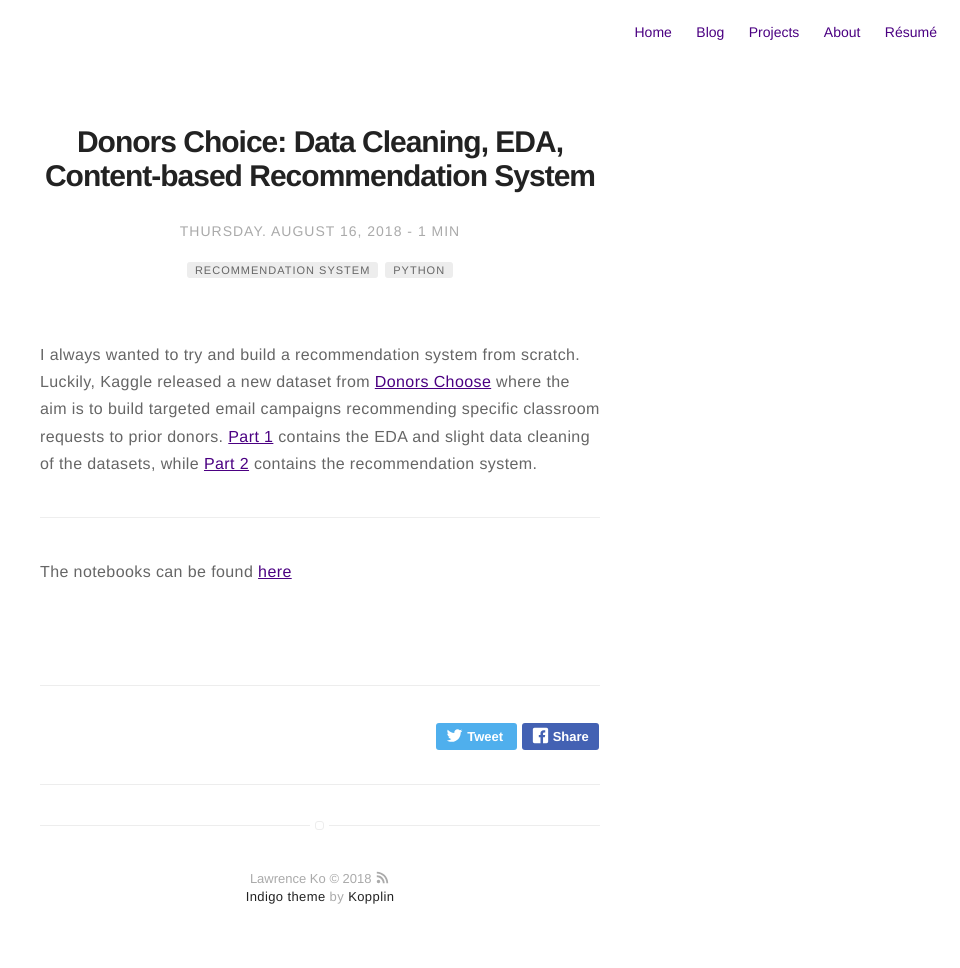
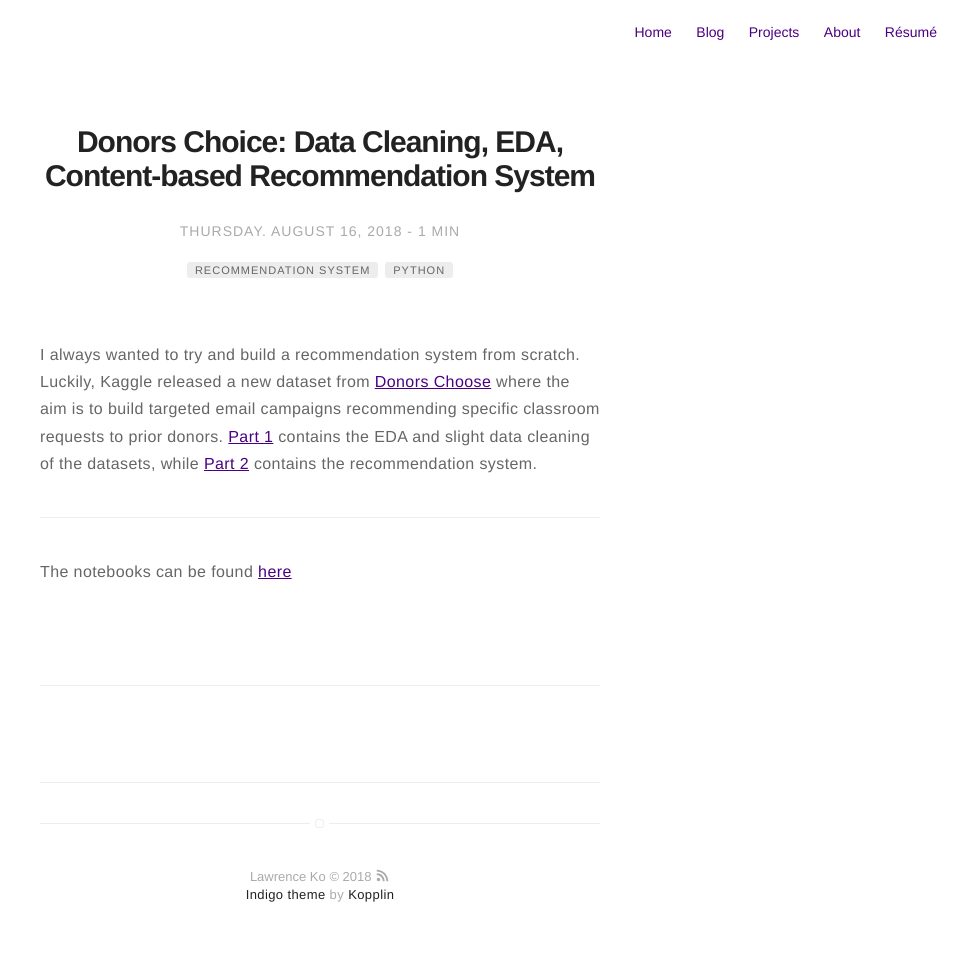
Before and after one commit to lawko698/lawko698.github.io, a Jekyll site: the page built from _posts/2018-08-16-content-based-recommendation-system.markdown, in a window 1280 px wide. Shown: the whole page, without its empty margins (320-1280 px from the left). Built offline with Jekyll 4.4.1, drawn with Linux system fonts in a browser that asks for light colours.

Commit message:
Update author.html

```diff
--- a/_includes/author.html
+++ b/_includes/author.html
@@ -10,13 +10,13 @@
         <div class="share">
             <!-- Note: Only use three share links if your site width is set to large -->
             <!-- If site width is set to normal, you may choose any two share links -->
-            <a class="twitter" href="https://twitter.com/intent/tweet?text={{ site.url }}{{ page.url }} - {{ page.title }} by @{{ site.authors[page.author].twitter }}">
+            <!-- <a class="twitter" href="https://twitter.com/intent/tweet?text={{ site.url }}{{ page.url }} - {{ page.title }} by @{{ site.authors[page.author].twitter }}">
                 <svg class="icon icon-twitter"><use xlink:href="#icon-twitter"></use></svg><span class="icon-twitter">Tweet</span>
-            </a>
+            </a> -->
 
-            <a class="facebook" href="javascript:void(0)" onclick="window.open('https://facebook.com/sharer/sharer.php?u='+encodeURIComponent(location.href), 'facebook-share-dialog', 'width=626,height=436'); return false;">
+            <!-- <a class="facebook" href="javascript:void(0)" onclick="window.open('https://facebook.com/sharer/sharer.php?u='+encodeURIComponent(location.href), 'facebook-share-dialog', 'width=626,height=436'); return false;">
                 <svg class="icon icon-facebook"><use xlink:href="#icon-facebook"></use></svg><span class="icon-facebook-rect">Share</span>
-            </a>
+            </a> -->
 
             <!-- <a class="google-plus" href="https://plus.google.com/share?url={{ site.url }}{{ page.url }}" target="_blank">
                 <svg class="icon icon-google-plus"><use xlink:href="#icon-google-plus"></use></svg><span class="icon-google-plus">Share</span>
```
